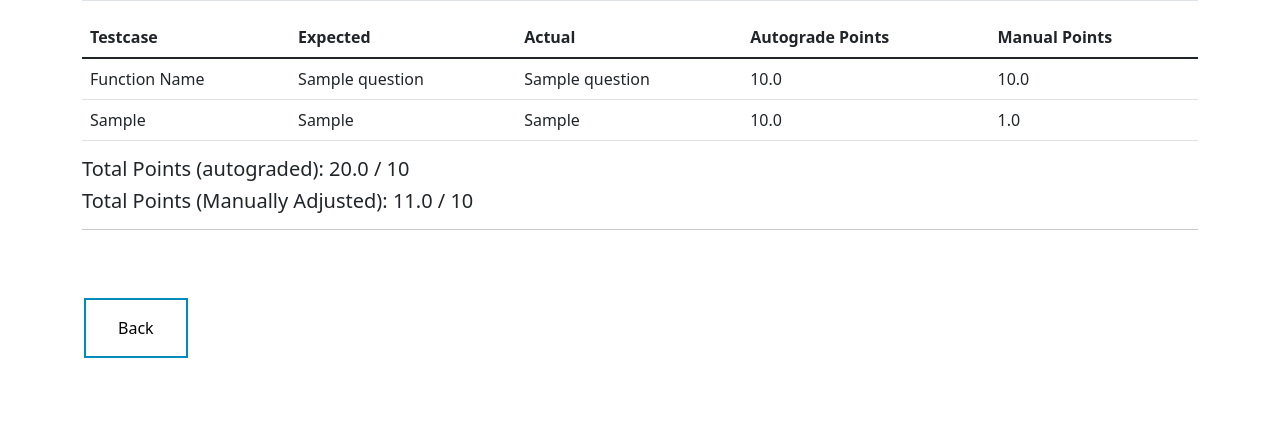
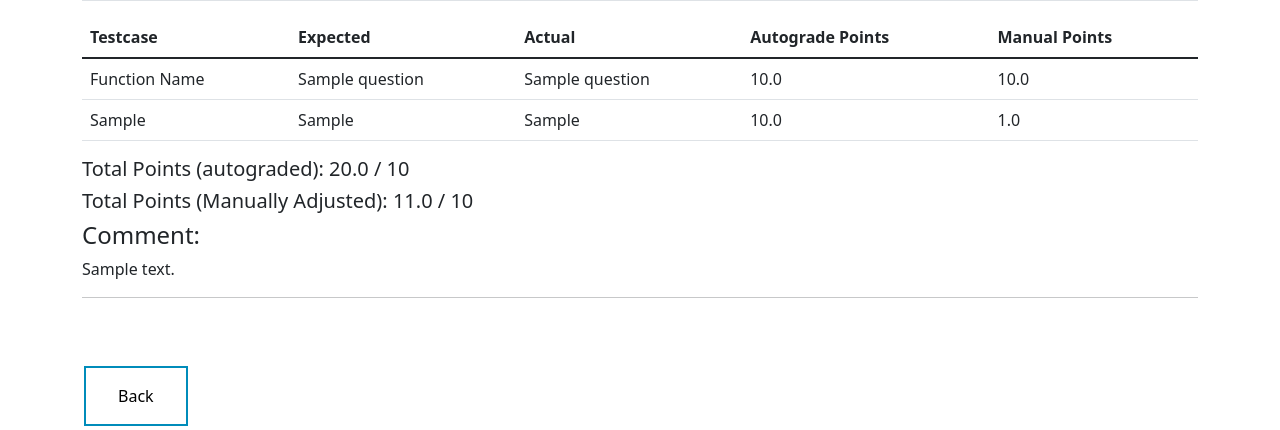
Before and after one commit to Mehakpreet21/OnlineGrading-1, a Django app: page /exam/results/1 in a window 1280 px wide. Shown: the part 569-999 px from the top of the page. Before the commit the page ends 927 px from the top, so only its background shows below. Run offline with Django 4.2, Linux system fonts and the light colour scheme; a user stored in the database is signed in; tables that the repository leaves empty hold one stand-in row (values such as "Sample post").

Commit message:
comments for every answer

```diff
--- a/exam/models.py
+++ b/exam/models.py
@@ -106,6 +106,7 @@ class Answer(models.Model):
     name_autograde_points = models.FloatField(default=0)
     name_points = models.FloatField(default=0)
     name_max_points = models.FloatField(default=0)
+    comment = models.TextField(default="")
 
     def __str__(self):
         return f"{self.takenexam.exam.name} - {self.question.name} - {self.takenexam.student.email} "
--- a/exam/templates/exam/results/results.html
+++ b/exam/templates/exam/results/results.html
@@ -135,6 +135,14 @@
 <h5>Total Points (autograded): {{ q.points_autograde }} / {{ q.max_possible_points }} </h5>
 <h5>Total Points (Manually Adjusted): {{ q.points_total }} / {{ q.max_possible_points }} </h5>
 
+<h4>Comment:</h4>
+{% if can_edit %}
+    <textarea name="answerComment[{{ q.answer.pk }}]">{{ q.answer.comment }}</textarea>
+{% else %}
+    <p>{% if q.answer.comment %} {{ q.answer.comment }} {% else %} No Comment {% endif %}</p>
+{% endif %}
+
+
 <hr>
 <br><br>
 {% empty %}
--- a/exam/views/results.py
+++ b/exam/views/results.py
@@ -117,5 +117,11 @@ class ExamResultsView(View):
                 tc.point_manual = float(val)
                 tc.save()
 
+            if key.startswith("answerComment"):
+                pk = int(key[14:-1])
+                ans = Answer.objects.get(pk=pk)
+                ans.comment = val
+                ans.save()
+
 
         return self.get(request, **kwargs)
```
